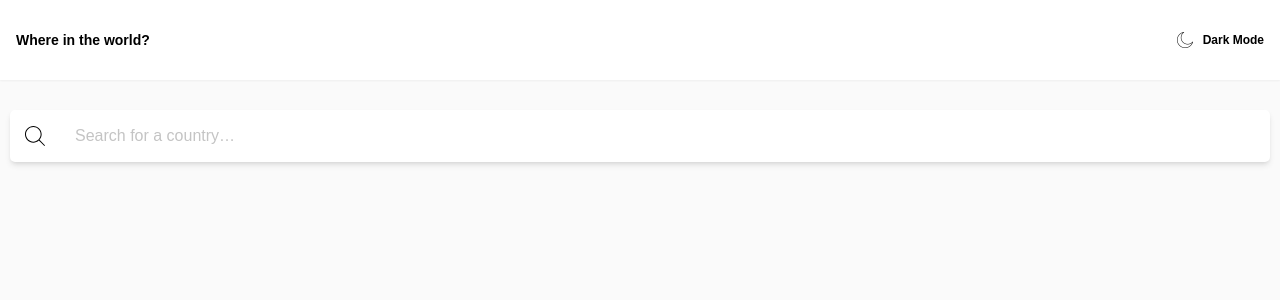
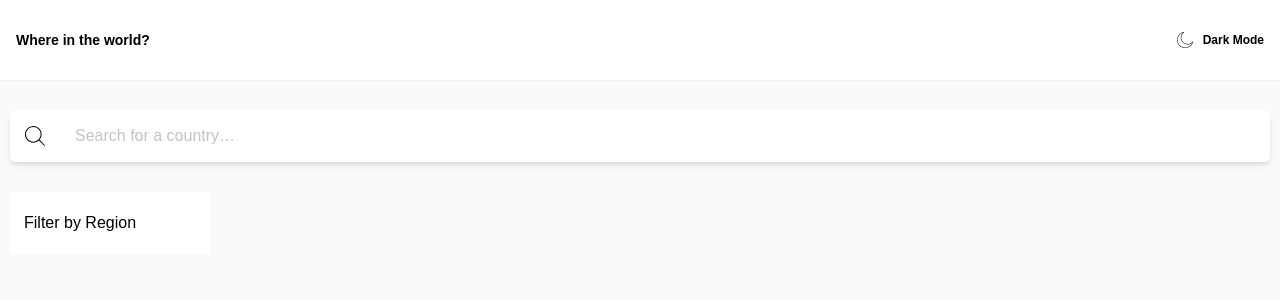
Before and after one commit to achiewe/rest-countries-api-with-color-theme-switcher, a React (Vite) app: page / in a window 1280 px wide. Shown: the top 300 px of the page. Built offline with nearby package versions, Linux system fonts and the light colour scheme.

Commit message:
import SortByRegion in the SearchInput component

```diff
--- a/src/components/Home/SearchInput.tsx
+++ b/src/components/Home/SearchInput.tsx
@@ -1,12 +1,14 @@
 import { useCountryStore } from "../../store";
+import SortByRegion from "./SortByRegion";
 
 export default function SearchInput() {
   const darkMode = useCountryStore((state) => state.darkMode);
   return (
+    <div className="w-full flex flex-col item-start justify-start gap-[30px]">
       <div
         className={`w-full flex flex-row items-center gap-[30px] ${
           darkMode ? "bg-[#2B3844]" : "bg-[#ffffff]"
-      } pl-[15px] py-[14px] rounded-[5px] shadow-md mb-[50px]`}
+        } pl-[15px] py-[14px] rounded-[5px] shadow-md`}
       >
         <svg
           fill={darkMode ? "#ffffff" : "#000000"}
@@ -34,9 +36,13 @@ export default function SearchInput() {
           type="text"
           placeholder="Search for a country…"
           className={`outline-none placeholder:text-[#C4C4C4] ${
-          darkMode ? "bg-[#2B3844] text-[#ffff]" : "bg-[#ffffff] text-[#2B3844]"
+            darkMode
+              ? "bg-[#2B3844] text-[#ffff]"
+              : "bg-[#ffffff] text-[#2B3844]"
           }`}
         />
       </div>
+      <SortByRegion />
+    </div>
   );
 }
--- a/src/components/Home/SortByRegion.tsx
+++ b/src/components/Home/SortByRegion.tsx
@@ -1,3 +1,7 @@
 export default function SortByRegion() {
-  return <div>SortByRegion</div>;
+  return (
+    <div className="w-[200px] bg-[#ffffff] flex flex-grow justify-between items-center px-[14px] py-[19px]">
+      <h3> Filter by Region</h3>
+    </div>
+  );
 }
```
Lines whose indentation alone changed are shown as unchanged.
